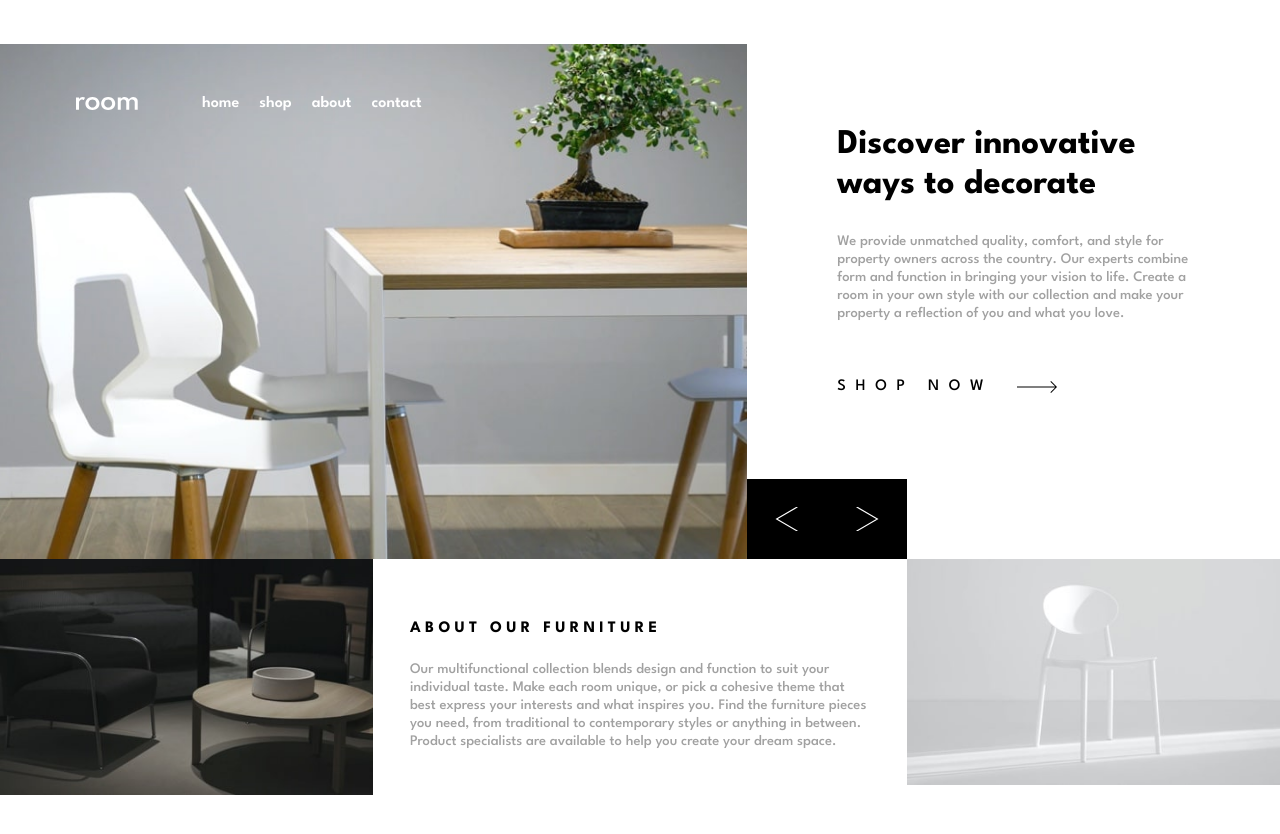
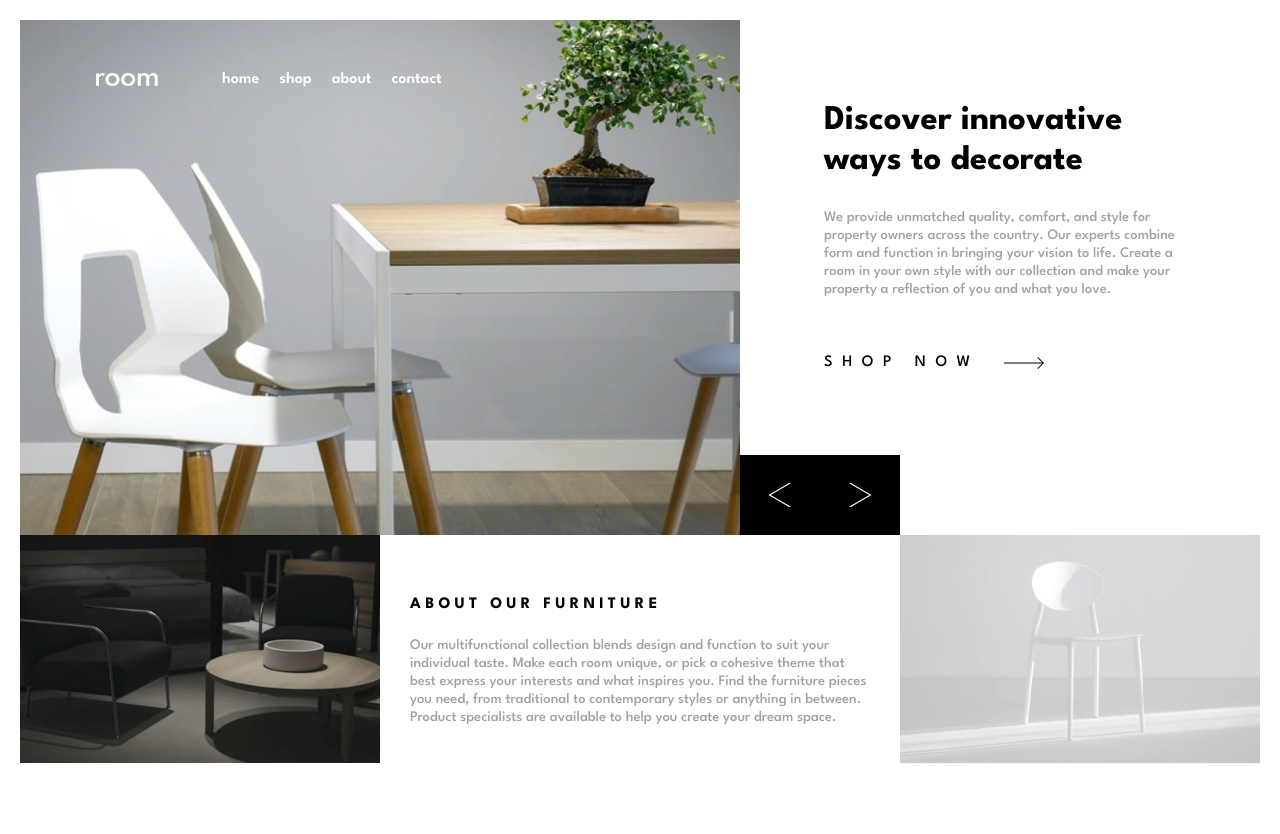
Before and after one commit to kamiliano1/room-homepage, a React (Vite) app: page / in a window 1280 px wide. Shown: the top 834 px of the page. Built offline with nearby package versions, Linux system fonts and the light colour scheme.

Commit message:
Image
Resize image

```diff
--- a/src/App.jsx
+++ b/src/App.jsx
@@ -46,7 +46,7 @@ function App() {
   }
 
   return (
-    <div className='max-w-[1440px] mx-auto sm:py-11 '>
+    <div className='max-w-[1440px] mx-auto sm:p-5 '>
       <div className="h-screen sm:grid sm:grid-rows-midScreen sm:grid-cols-midScreen lg:grid-cols-bigScreen lg:grid-rows-bigScreen" >
         <div style={styles} className={`col-span-2 row-span-2 bg-no-repeat bg-cover h-320 bg-bottom bg-slate-500 relative sm:h-full`}>
           <Navbar
```
Also changed, not shown: public/images/image-about-light.jpg.
